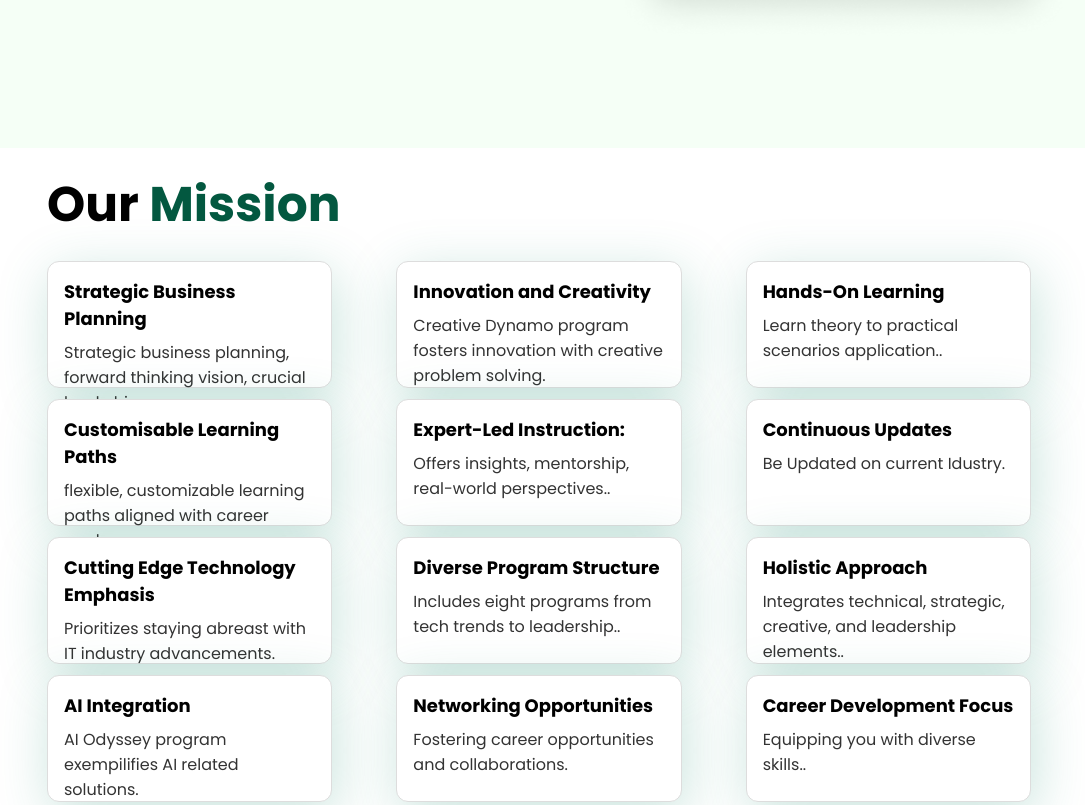
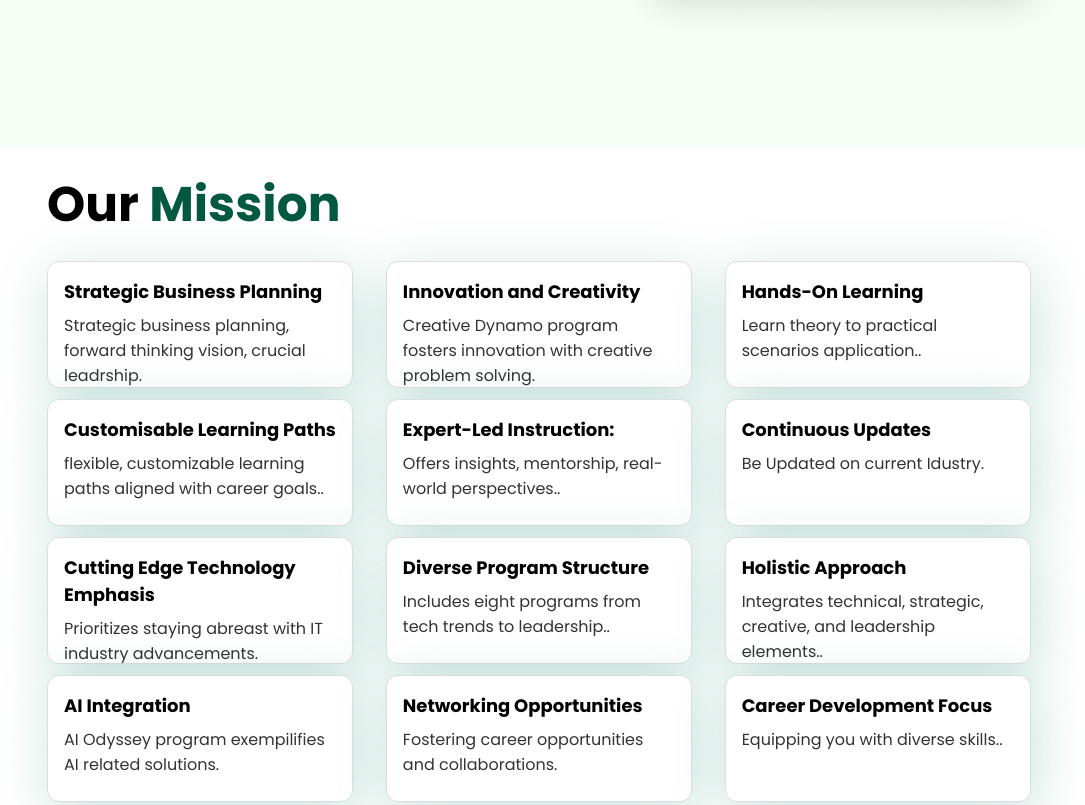
Before and after one commit to shivateja98/Optima-Website, a plain HTML site: page index.html in a window 1280 px wide. Shown: the part 1600-2405 px from the top of the page, without its empty margins (101-1186 px from the left). Drawn offline with Linux system fonts and the light colour scheme.

Commit message:
Update style.css

```diff
--- a/style.css
+++ b/style.css
@@ -186,7 +186,7 @@ body {
 }
 
 .mission-card {
-  width: 285.33px;
+  width: 306.33px;
   height: 127px;
   border-radius: 12px;
   padding: 16px;
```
